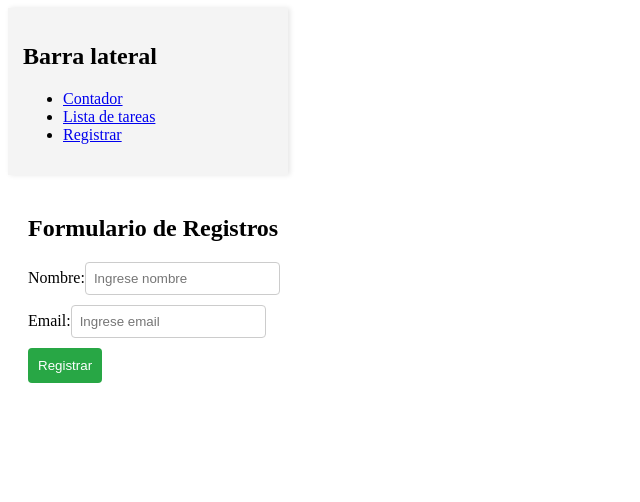
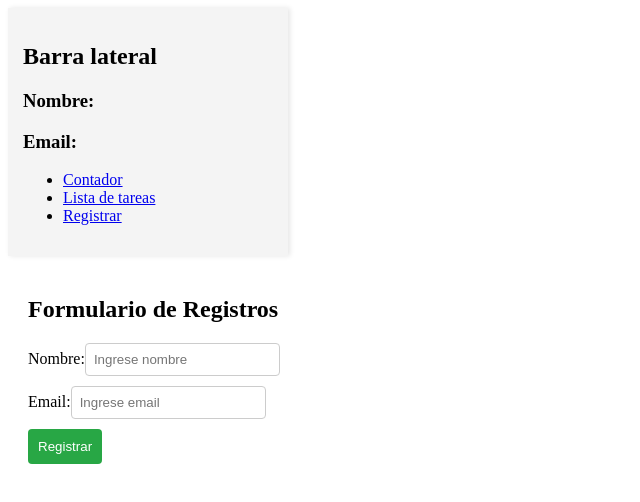
Before and after one commit to Andre123-69/proyecto-vue, a Vue app: page /Registro in a window 1280 px wide. Shown: the top 502 px of the page, without its empty margins (0-640 px from the left). Built offline with nearby package versions, Linux system fonts and the light colour scheme.

Commit message:
implemnetacionde store de pina para almacenamiento de datos de registro

```diff
--- a/src/components/Sidebar.vue
+++ b/src/components/Sidebar.vue
@@ -2,6 +2,8 @@
 <template>
   <div class="sidebar">
     <h2>Barra lateral</h2>
+    <h3>Nombre: {{ nombre }}</h3>
+    <h3>Email: {{ email }}</h3>
     <ul>
       <li><router-link to="/Contador">Contador</router-link></li>
       <li><router-link to="/Lista-De-Tareas">Lista de tareas</router-link></li>
@@ -10,7 +12,29 @@
   </div>
 </template>
 
-<script></script>
+<script setup>
+import useRegistrarStore from "@/modules/registro/stores/registrarStore.js";
+import { ref, watch } from "vue";
+
+const registrarStore = useRegistrarStore();
+
+const nombre = ref(registrarStore.nombre.value);
+const email = ref(registrarStore.email.value);
+
+watch(
+  () => registrarStore.nombre,
+  (newValue) => {
+    nombre.value = newValue;
+  },
+);
+
+watch(
+  () => registrarStore.email,
+  (newValue) => {
+    email.value = newValue;
+  },
+);
+</script>
 
 <style>
 .sidebar {
--- /dev/null
+++ b/src/modules/registro/stores/registrarStore.js
@@ -0,0 +1,18 @@
+import { defineStore } from "pinia";
+import { ref } from "vue";
+
+const useRegistrarStore = defineStore("registrar", () => {
+  const nombre = ref("");
+  const email = ref("");
+  const guardarregistro = (nombreFormulario, emailFormulario) => {
+    email.value = emailFormulario;
+    nombre.value = nombreFormulario;
+  };
+
+  return {
+    nombre,
+    email,
+    guardarregistro,
+  };
+});
+export default useRegistrarStore;
--- a/src/views/registroView.vue
+++ b/src/modules/registro/views/registroView.vue
@@ -4,13 +4,19 @@
     <Form :validation-schema="validationSchema" @submit="onSubmit">
       <div class="form">
         <label for="nombre">Nombre:</label>
-        <Field type="text" name="nombre" id="nombre" placeholder="Ingrese nombre" />
+        <Field
+          v-model="nombre"
+          type="text"
+          name="nombre"
+          id="nombre"
+          placeholder="Ingrese nombre"
+        />
         <ErrorMessage name="nombre" />
       </div>
 
       <div class="form">
         <label for="email">Email:</label>
-        <Field type="text" name="email" id="email" placeholder="Ingrese email" />
+        <Field v-model="email" type="text" name="email" id="email" placeholder="Ingrese email" />
         <ErrorMessage name="email" />
       </div>
 
@@ -24,9 +30,16 @@
 <script setup>
 import { Form, Field, ErrorMessage } from "vee-validate";
 import validationSchema from "@/modules/registro/schemas/validationSchema.js";
+import useRegistrarStore from "@/modules/registro/stores/registrarStore.js";
+import { ref } from "vue";
+
+const registrarStore = useRegistrarStore();
+
+const nombre = ref("");
+const email = ref("");
 
 const onSubmit = () => {
-  console.log("Formulario enviado con éxito");
+  registrarStore.guardarregistro(nombre.value, email.value);
 };
 </script>
 <style scoped>
--- a/src/router/index.js
+++ b/src/router/index.js
@@ -16,7 +16,7 @@
     {
       path: "/Registro",
       name: "Registrar",
-      component: () => import("../views/registroView.vue"),
+      component: () => import("../modules/registro/views/registroView.vue"),
     },
     {
       path: "/Productos",
--- a/vite.config.js
+++ b/vite.config.js
@@ -1,25 +1,15 @@
-import { fileURLToPath, URL } from 'node:url'
+import { fileURLToPath, URL } from "node:url";
 
-import { defineConfig } from 'vite'
-import vue from '@vitejs/plugin-vue'
-import vueDevTools from 'vite-plugin-vue-devtools'
-import Components from 'unplugin-vue-components/vite';
-import {PrimeVueResolver} from '@primevue/auto-import-resolver';
+import { defineConfig } from "vite";
+import vue from "@vitejs/plugin-vue";
+import vueDevTools from "vite-plugin-vue-devtools";
 
 // https://vite.dev/config/
 export default defineConfig({
-  plugins: [
-    vue(),
-    vueDevTools(),
-    Components({
-        resolvers: [
-            PrimeVueResolver()
-        ]
-    })
-  ],
+  plugins: [vue(), vueDevTools()],
   resolve: {
     alias: {
-      '@': fileURLToPath(new URL('./src', import.meta.url))
+      "@": fileURLToPath(new URL("./src", import.meta.url)),
     },
   },
-})
+});
```
